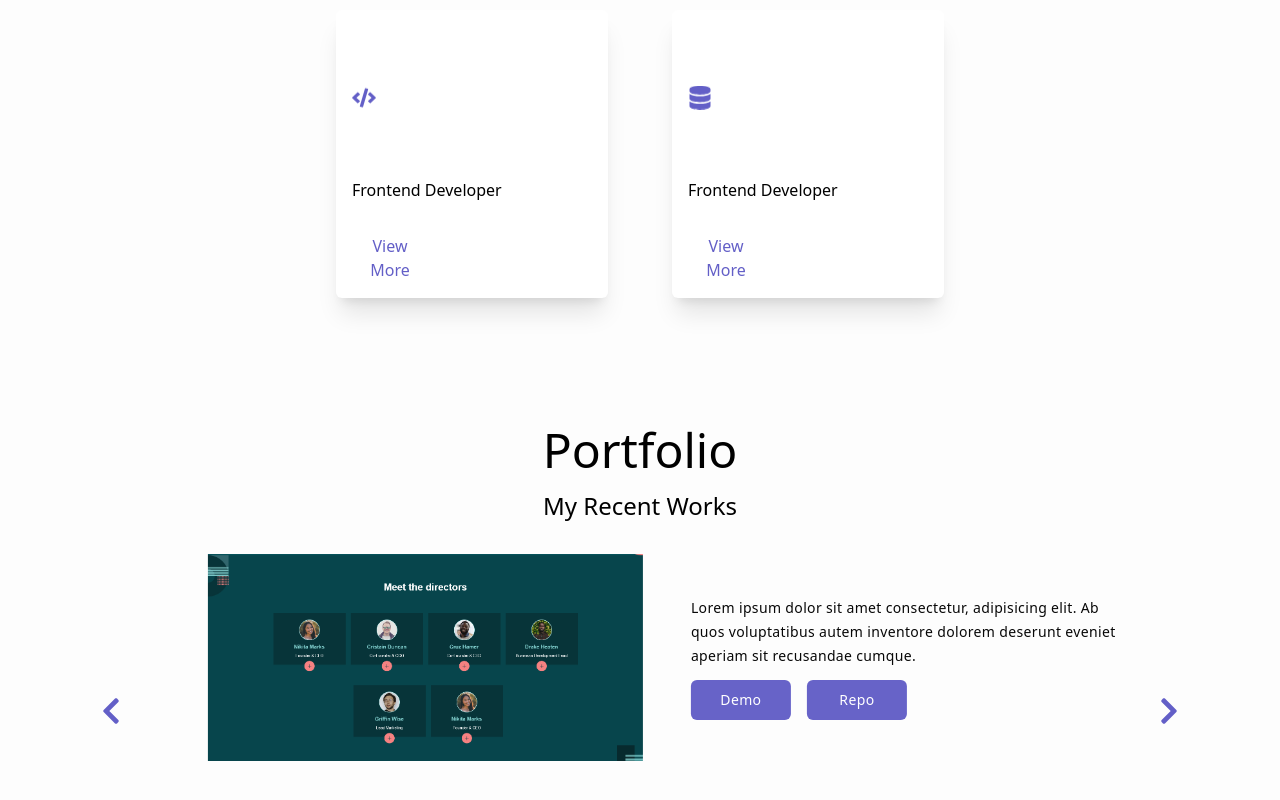
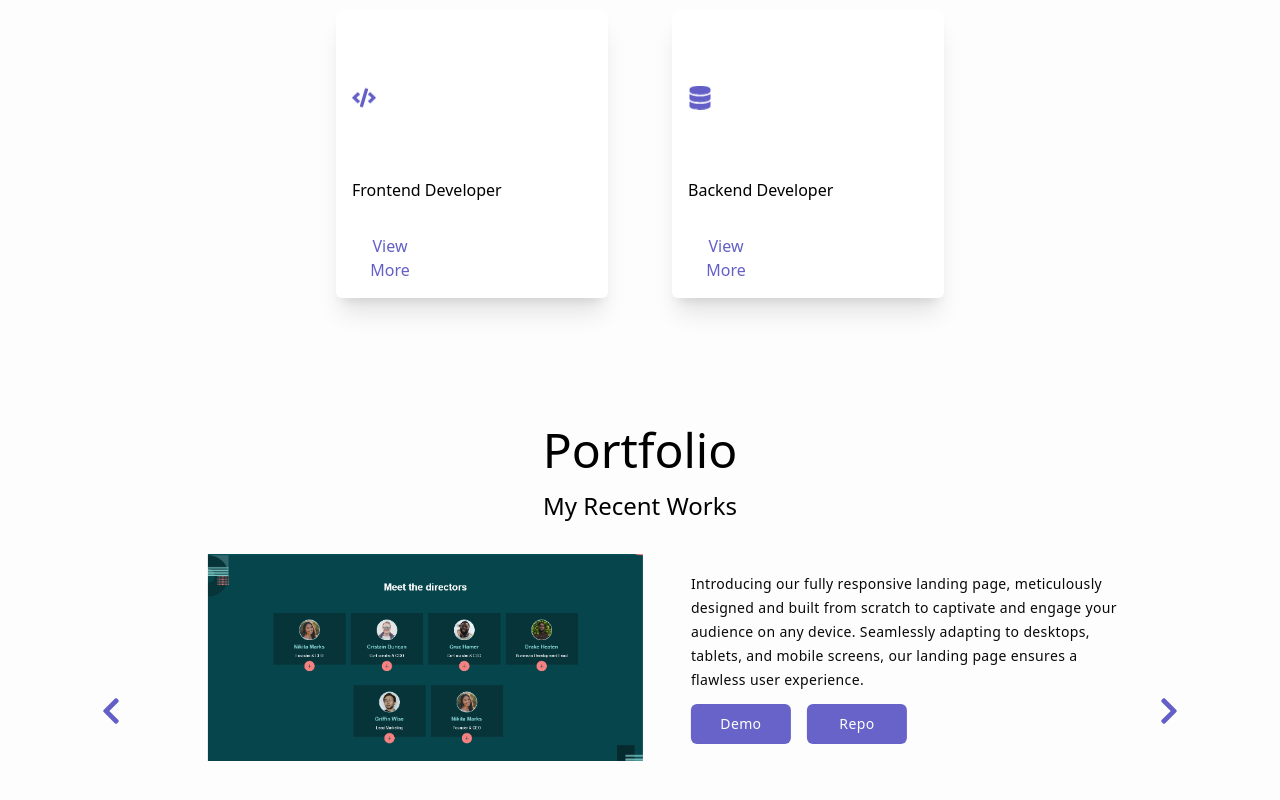
Before and after one commit to Deevyne99/my-portfolio, a React (Vite) app in the folder portfolio/: page / in a window 1280 px wide. Shown: the part 2172-2972 px from the top of the page. Built offline with nearby package versions, Linux system fonts and the light colour scheme; some icons are missing.

Commit message:
updated data

```diff
--- a/portfolio/src/data.jsx
+++ b/portfolio/src/data.jsx
@@ -97,7 +97,7 @@ export const portfolio = [
     id: 1,
     title: 'Country API',
     image: '/assets/country-api.png',
-    desc: 'Lorem ipsum dolor sit amet consectetur, adipisicing elit. Ab quos voluptatibus autem inventore dolorem deserunt eveniet aperiam sit recusandae cumque.',
+    desc: `Presenting the Country API Project, a robust and comprehensive database of countries and their essential data, crafted from scratch with meticulous attention to detail. This powerful API provides developers with easy access to a wealth of information.`,
     url: 'https://delightful-marigold-c5f6b1.netlify.app/',
     git: 'https://github.com/Deevyne99/country-api',
   },
@@ -105,7 +105,7 @@ export const portfolio = [
     id: 2,
     title: 'Audiophoile Ecommerce',
     image: '/assets/audiophoile.png',
-    desc: 'Lorem ipsum dolor sit amet consectetur, adipisicing elit. Ab quos voluptatibus autem inventore dolorem deserunt eveniet aperiam sit recusandae cumque.',
+    desc: `Welcome to SoundCrafters, the audiophile's paradise. As the creator of this bespoke audiophile ecommerce store, I've meticulously crafted every detail to deliver an unparalleled audio shopping experience.`,
     url: 'https://loquacious-buttercream-b05131.netlify.app',
     git: 'https://github.com/Deevyne99/audiophile-Ecommerce',
   },
@@ -113,7 +113,7 @@ export const portfolio = [
     id: 3,
     title: 'myteam Multipage',
     image: '/assets/multipage.png',
-    desc: 'Lorem ipsum dolor sit amet consectetur, adipisicing elit. Ab quos voluptatibus autem inventore dolorem deserunt eveniet aperiam sit recusandae cumque.',
+    desc: `Introducing our fully responsive landing page, meticulously designed and built from scratch to captivate and engage your audience on any device. Seamlessly adapting to desktops, tablets, and mobile screens, our landing page ensures a flawless user experience.`,
     url: 'https://magnificent-starship-ff5be4.netlify.app/',
     git: 'https://github.com/Deevyne99/myTeam-multipage',
   },
@@ -130,12 +130,12 @@ export const portfolio = [
 export const services = [
   {
     id: 1,
-    position: 'frontend developer',
+    position: 'Frontend developer',
     icon: <FaCode />,
   },
   {
     id: 2,
-    position: 'frontend developer',
+    position: 'Backend developer',
     icon: <FaDatabase />,
   },
 ]
@@ -154,11 +154,11 @@ export const expert = [
   {
     id: 2,
     service: [
-      'User Interface (UI) Development',
-      'Responsive Web Design',
-      'Interactive Elements',
-      'Performance Optimization',
-      'Cross-Browser ',
+      'Database Management',
+      'API Development',
+      'Server Management',
+      'Security',
+      'Version Control',
     ],
   },
 ]
```
